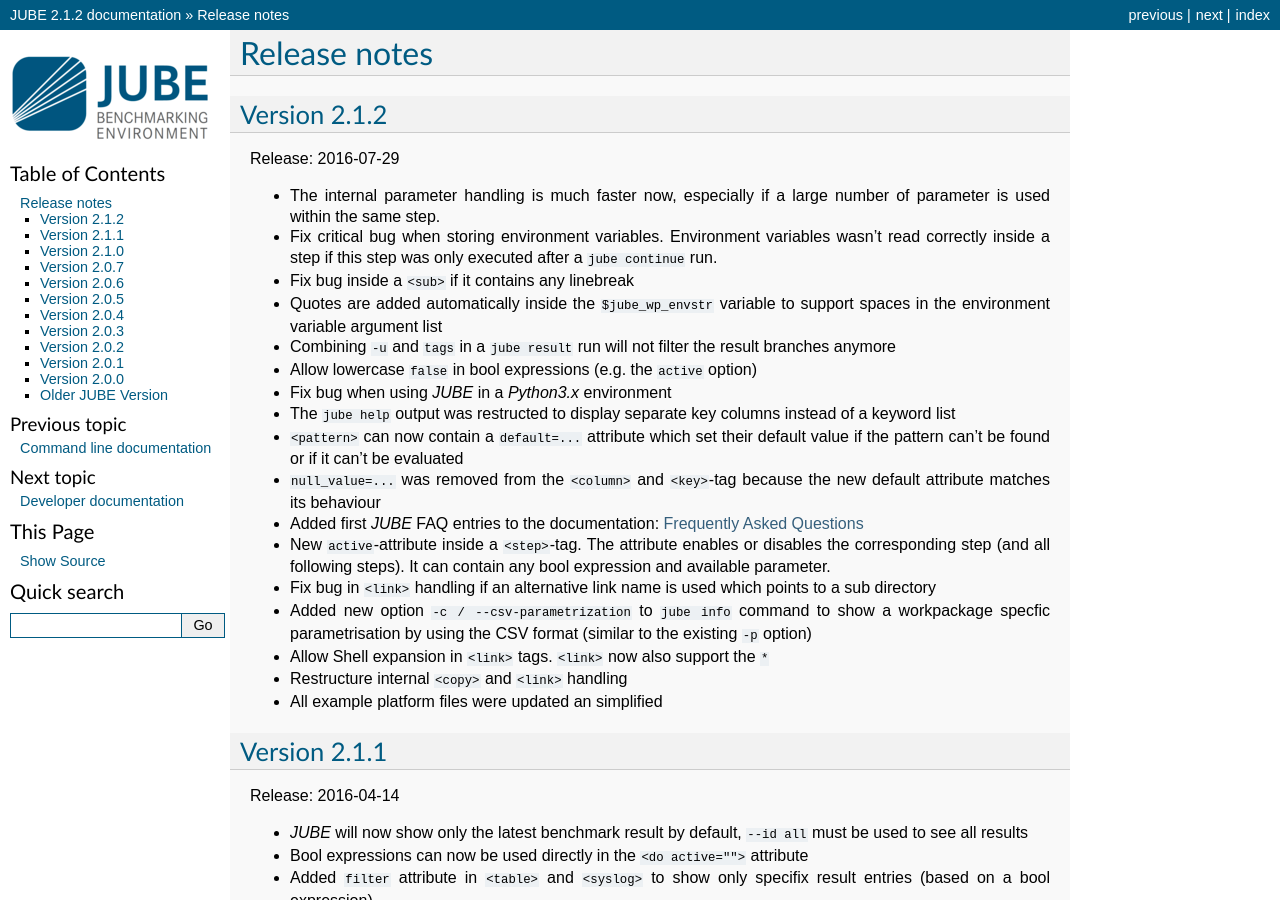
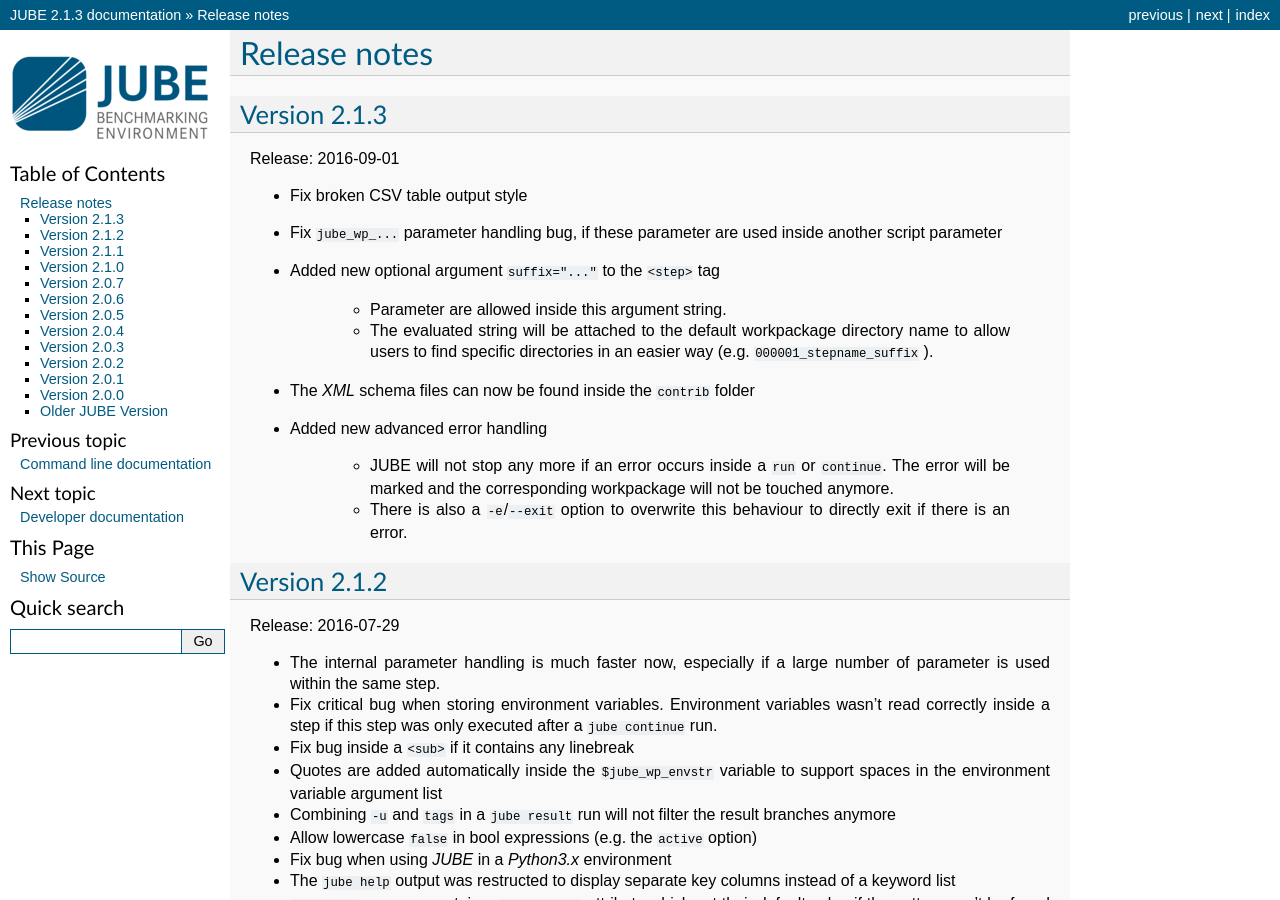
Before and after one commit to FZJ-JSC/JUBE, a Sphinx documentation site: the page built from docs/release_notes.rst, in a window 1280 px wide and 900 px high. Built offline with Sphinx 7.4.7, drawn with Linux system fonts in a browser that asks for light colours; some of the changed text lies outside the part shown.

Commit message:
prepare release 2.1.3

```diff
--- a/docs/conf.py
+++ b/docs/conf.py
@@ -71,7 +71,7 @@
 # The short X.Y version.
 version = '2.1'
 # The full version, including alpha/beta/rc tags.
-release = '2.1.2'
+release = '2.1.3'
 
 # The language for content autogenerated by Sphinx. Refer to documentation
 # for a list of supported languages.
--- a/docs/release_notes.rst
+++ b/docs/release_notes.rst
@@ -20,6 +20,26 @@
 
 Release notes
 =============
+
+Version 2.1.3
+~~~~~~~~~~~~~
+Release: 2016-09-01
+
+* Fix broken CSV table output style
+* Fix ``jube_wp_...`` parameter handling bug, if these parameter are used inside another script parameter
+* Added new optional argument ``suffix="..."`` to the ``<step>`` tag
+
+   * Parameter are allowed inside this argument string.
+   * The evaluated string will be attached to the default workpackage directory name to allow users to find
+     specific directories in an easier way (e.g. ``000001_stepname_suffix`` ).
+
+* The *XML* schema files can now be found inside the ``contrib`` folder
+* Added new advanced error handling
+
+   * JUBE will not stop any more if an error occurs inside a ``run`` or ``continue``. The error will be
+     marked and the corresponding workpackage will not be touched anymore.
+   * There is also a ``-e``/``--exit`` option to overwrite this behaviour to directly exit if there is an error.
+
 
 Version 2.1.2
 ~~~~~~~~~~~~~
--- a/setup.py
+++ b/setup.py
@@ -65,7 +65,7 @@
           'url': 'www.fz-juelich.de/jube',
           'download_url': 'www.fz-juelich.de/jube',
           'author_email': 'jube.jsc@fz-juelich.de',
-          'version': '2.1.2',
+          'version': '2.1.3',
           'packages': ['jube2','jube2.result_types'],
           'package_data': {'jube2': ['help.txt']},
           'data_files': ([(os.path.join(SHARE_PATH, 'docu'),
```
Also changed, not shown: 3 other files.
